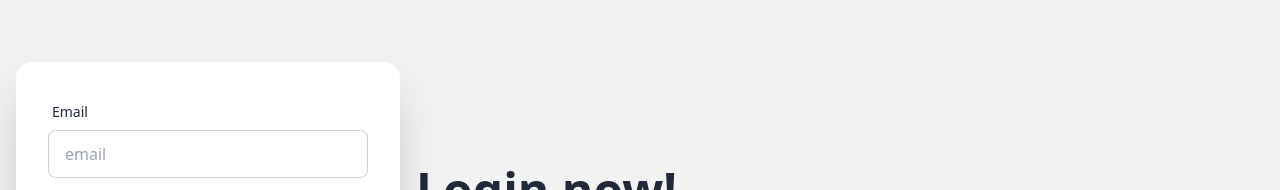
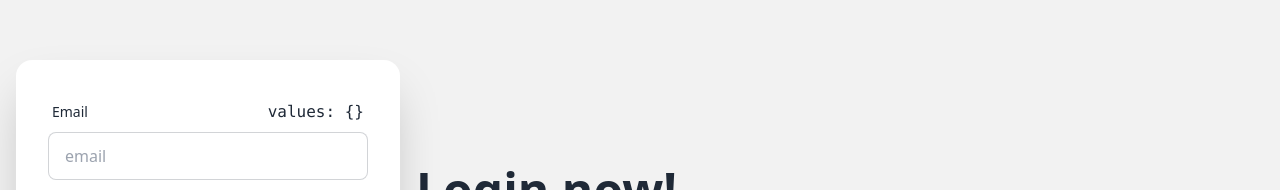
Before and after one commit to Winnie0602/nuxt3-app, a Nuxt app: page /login in a window 1280 px wide. Shown: the part 162-352 px from the top of the page. Built offline with nearby package versions, Linux system fonts and the light colour scheme.

Commit message:
install vee-validate

```diff
--- a/package.json
+++ b/package.json
@@ -27,7 +27,8 @@
     "pinia": "^2.1.6",
     "prettier": "^3.0.1",
     "prettier-plugin-tailwindcss": "^0.4.1",
-    "typescript": "^5.1.6"
+    "typescript": "^5.1.6",
+    "vee-validate": "^4.11.1"
   },
   "overrides": {
     "vue": "latest"
--- a/pages/login.vue
+++ b/pages/login.vue
@@ -15,8 +15,10 @@
             <div class="form-control">
               <label class="label">
                 <span class="label-text">Email</span>
+                <pre>values: {{ values }}</pre>
               </label>
               <input
+                v-bind="email"
                 type="text"
                 placeholder="email"
                 class="input input-bordered"
@@ -27,6 +29,7 @@
                 <span class="label-text">Password</span>
               </label>
               <input
+                v-bind="password"
                 type="text"
                 placeholder="password"
                 class="input input-bordered"
@@ -48,6 +51,11 @@
 </template>
 
 <script setup lang="ts">
+import { useForm } from 'vee-validate'
+const { values, defineInputBinds } = useForm()
+
+const email = defineInputBinds('email')
+const password = defineInputBinds('password')
 definePageMeta({
   layout: false,
 })
```
Also changed, not shown: 1 other file (tests, documents, lock files or other folders).
